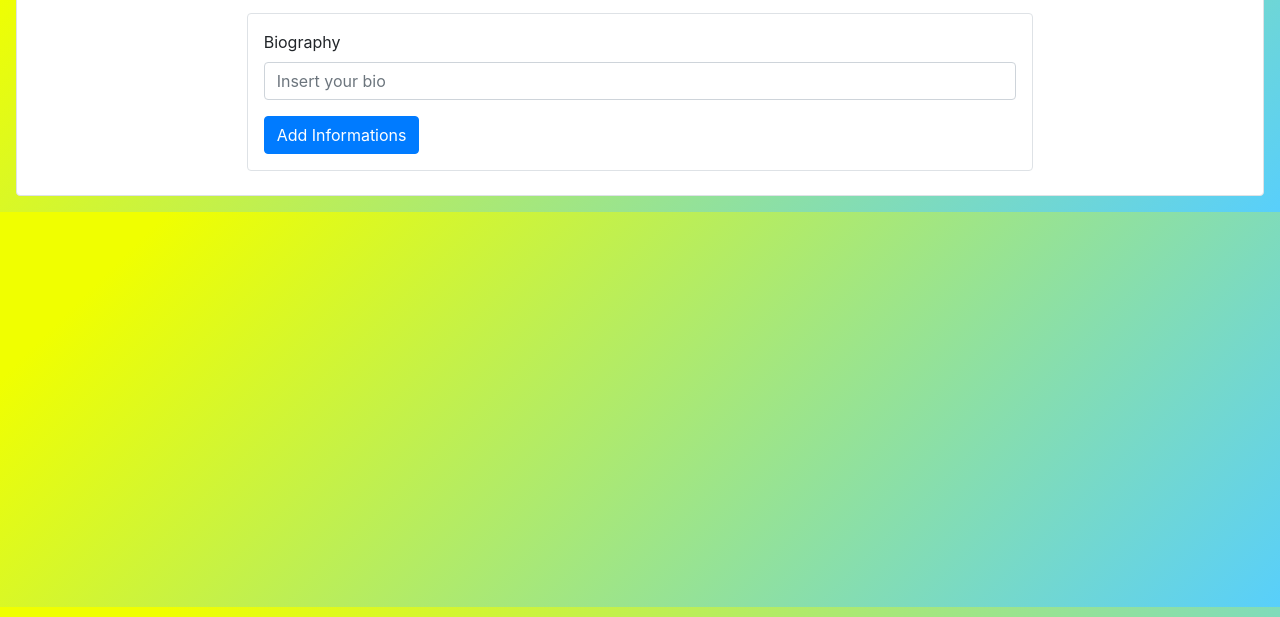
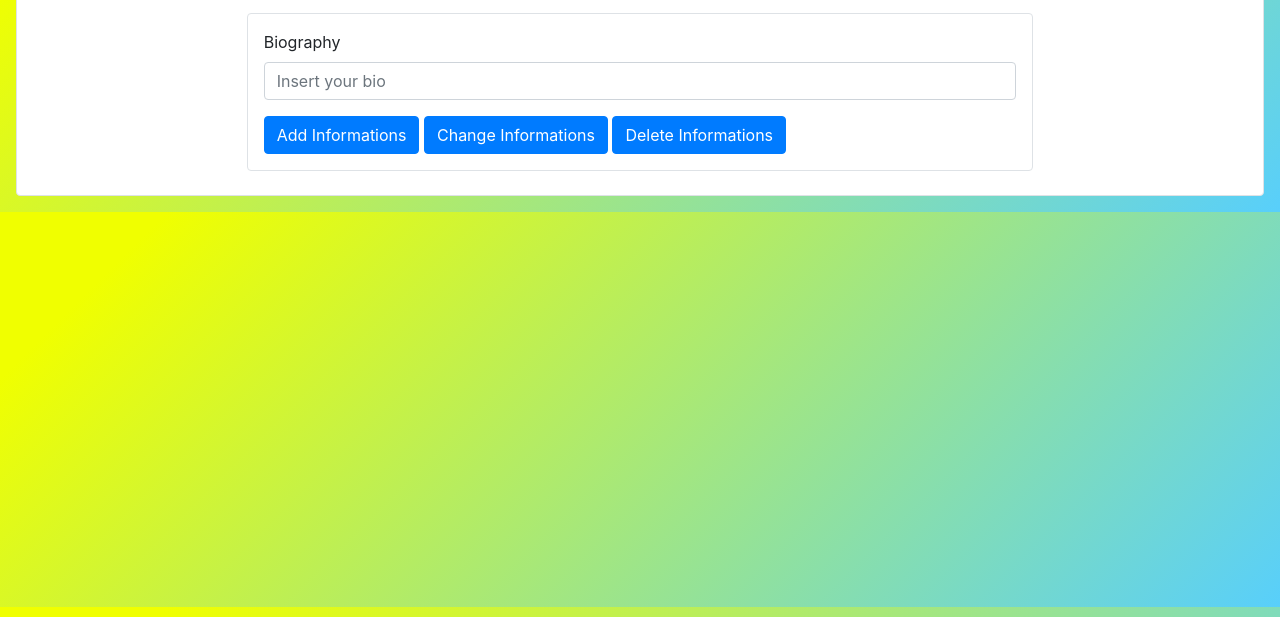
Before and after one commit to matteo-busato/SEII-Project, a website: page UI/addInfo.html in a window 1280 px wide. Shown: the part 183-800 px from the top of the page. Drawn offline with nearby package versions, Linux system fonts and the light colour scheme.

Commit message:
added button for editing artist info

```diff
--- a/UI/addInfo.html
+++ b/UI/addInfo.html
@@ -94,6 +94,8 @@
                         <input type="text" name="bio" id="bio" class="form-control" placeholder="Insert your bio">
                     </div>
                     <button type="button" class="btn btn-primary" onclick="sendNewInfo()">Add Informations</button>
+                    <button type="button" class="btn btn-primary" onclick="sendChange()">Change Informations</button>
+                    <button type="button" class="btn btn-primary" onclick="sendDelete()">Delete Informations</button>
                 </form>
             </div>
         </div>
--- a/UI_scripts/addInfo-script.js
+++ b/UI_scripts/addInfo-script.js
@@ -13,6 +13,14 @@ var url;
         }
 
         artistName = findGetParameter("username");
+
+        function sendChange(){
+            window.location.assign("/changeInfo?username=" + artistName);
+        }
+
+        function sendDelete(){
+            window.location.assign("/deleteInfo?username=" + artistName);
+        }
 
         function sendNewInfo() {
             url = "/api/v1/artists/" + artistName;
```
